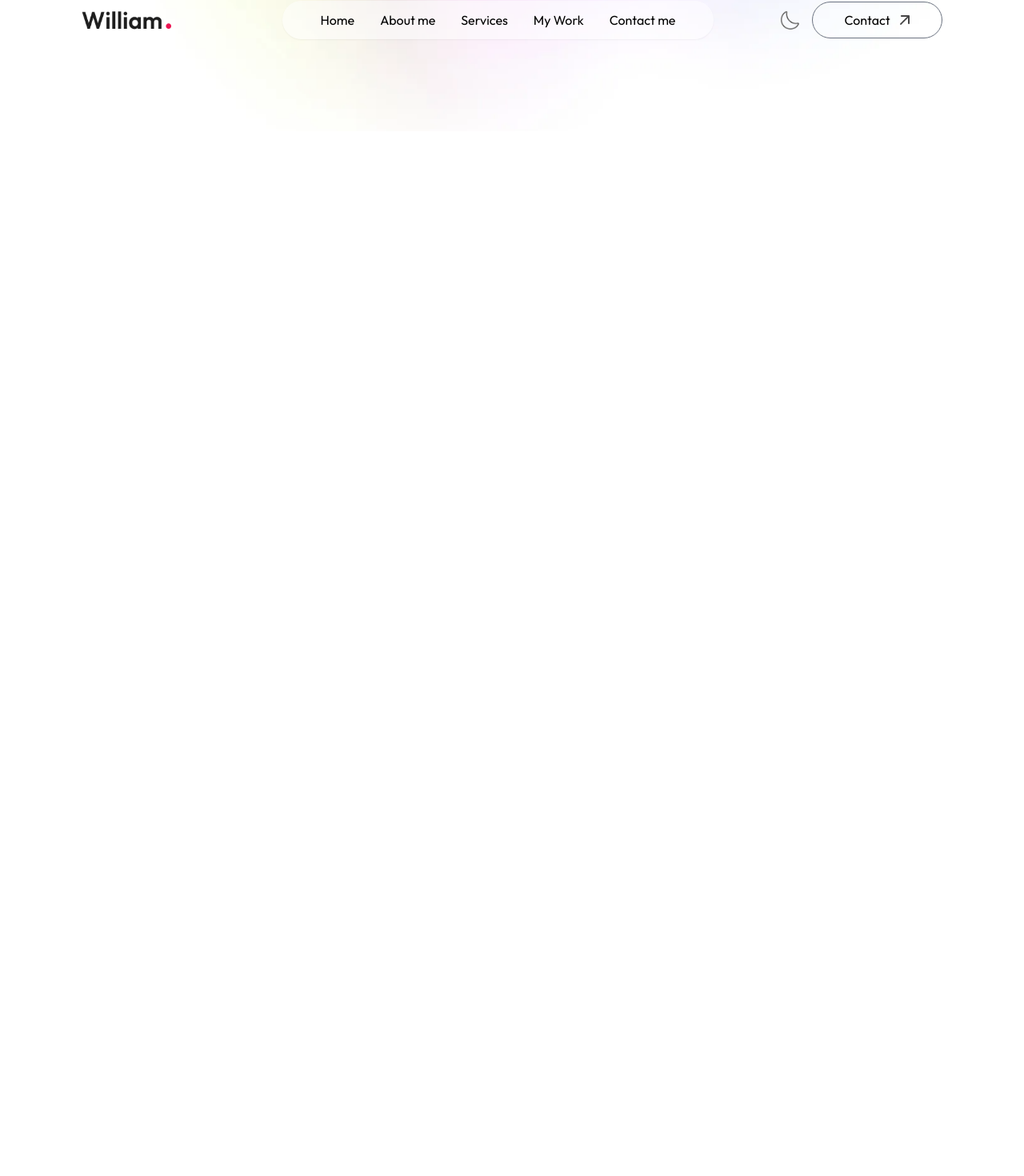
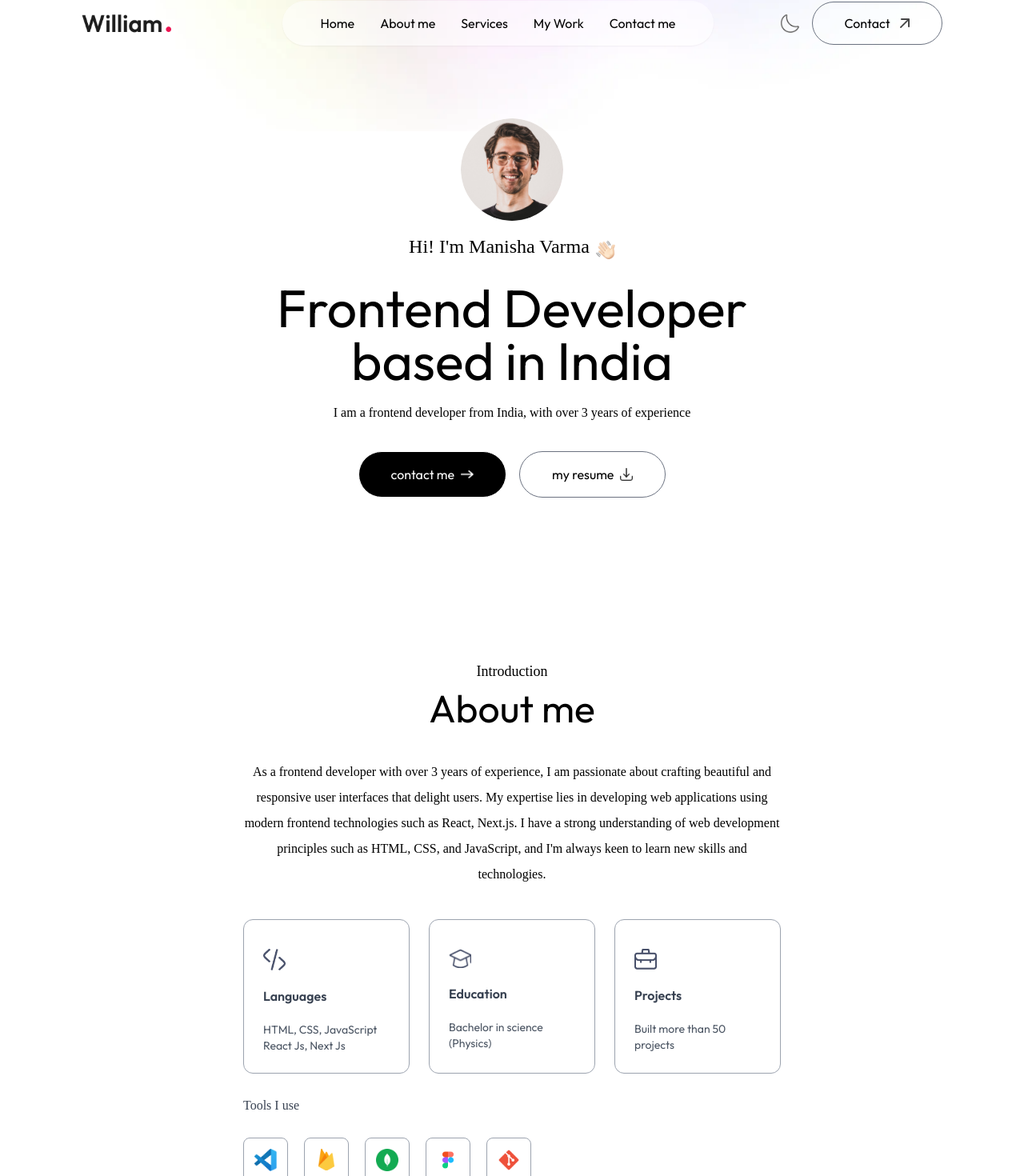
Before and after one commit to manishaV-dev/my-portfolio, a Next.js app: page / in a window 1280 px wide. Shown: the part 15-1485 px from the top of the page at 80% size. Before the commit the page ends 800 px from the top, so only its background shows below. Built offline with nearby package versions, Linux system fonts and the light colour scheme; a web font is replaced by a local one.

Commit message:
create about and hero section

```diff
--- /dev/null
+++ b/app/components/About.jsx
@@ -0,0 +1,52 @@
+import { infoList, toolsData } from "@/assets/assets";
+import Image from "next/image";
+import React from "react";
+
+const About = () => {
+  return (
+    <div id="aboutme" className="w-full px-[12%] py-10 scroll-mt-20">
+      <h4 className="text-center mb-2 text-lg font-Ovo">Introduction</h4>
+      <h2 className="text-center text-5xl font-ovo">About me</h2>
+
+      <div className="flex items-center justify-center w-full my-10">
+        <div>
+          <p className="mb-10 max-w-2xl font-Ovo text-center">
+            As a frontend developer with over 3 years of experience, I am
+            passionate about crafting beautiful and responsive user interfaces
+            that delight users. My expertise lies in developing web applications
+            using modern frontend technologies such as React, Next.js. I have a
+            strong understanding of web development principles such as HTML,
+            CSS, and JavaScript, and I'm always keen to learn new skills and
+            technologies.
+          </p>
+          <ul className="grid grid-cols-1 sm:grid-cols-3 gap-6 max-w-2xl">
+            {infoList.map(({ icon, iconDark, title, description }, index) => (
+              <li
+                key={index}
+                className="border-[0.5px] border-gray-400 rounded-xl cursor-pointer p-6 hover:bg-lightHover hover:-translate-y-1  duration-500 hover:shadow-black"
+              >
+                <Image src={icon} alt={title} className="w-7 mt-3" />
+                <h3 className="my-4 font-semibold text-gray-700">{title}</h3>
+                <p className="text-gray-600 text-sm">{description}</p>
+              </li>
+            ))}
+          </ul>
+
+          <h4 className="my-6 text-gray-700 font-Ovo">Tools I use</h4>
+          <ul className="flex items-center gap-3 sm:gap-5">
+            {toolsData.map((tool, index) => (
+              <li
+                key={index}
+                className="flex items-center justify-center w-12 sm:w-14 aspect-square border border-gray-400 rounded-lg cursor-pointer hover:-translate-y-1 duration-500"
+              >
+                <Image src={tool} alt="tool" className="w-5 sm:w-7" />
+              </li>
+            ))}
+          </ul>
+        </div>
+      </div>
+    </div>
+  );
+};
+
+export default About;
--- /dev/null
+++ b/app/components/Hero.jsx
@@ -0,0 +1,49 @@
+import { assets } from "@/assets/assets";
+import Image from "next/image";
+import React from "react";
+
+const Hero = () => {
+  return (
+    <div className="w-11/12 max-w-3xl text-center mx-auto h-screen flex flex-col items-center justify-center gap-4">
+      <div>
+        <Image
+          src={assets.profile_img}
+          alt="profile-image"
+          className="rounded-full w-32"
+        />
+      </div>
+      <h3 className="flex items-end gap-2 text-xl md:text-2xl mb-3 font-Ovo">
+        Hi! I'm Manisha Varma
+        <Image src={assets.hand_icon} alt="hand" className="w-6" />
+      </h3>
+
+      <h1 className="text-3xl sm:text-6xl lg:text-[66px] ">
+        Frontend Developer based in India
+      </h1>
+      <p className="max-w-2xl mx-auto font-Ovo">
+        I am a frontend developer from India, with over 3 years of experience
+      </p>
+
+      <div className="flex flex-col sm:flex-row items-center gap-4 mt-4">
+        <a
+          href="#contact"
+          className="px-10 py-3 border border-white rounded-full bg-black text-white flex items-center gap-2"
+        >
+          contact me
+          <Image src={assets.right_arrow_white} alt="" className="w-4" />
+        </a>
+
+        <a
+          href="/Frontend-Manisha-Varma-CV.pdf"
+          download
+          className="px-10 py-3 border rounded-full border-gray-500 flex items-center gap-2"
+        >
+          my resume
+          <Image src={assets.download_icon} alt="" className="w-4" />
+        </a>
+      </div>
+    </div>
+  );
+};
+
+export default Hero;
--- a/app/layout.js
+++ b/app/layout.js
@@ -18,8 +18,10 @@ export const metadata = {
 
 export default function RootLayout({ children }) {
   return (
-    <html lang="en">
-      <body className={`${outfit.className} ${ovo.className} antialiased`}>
+    <html lang="en" className="scroll-smooth">
+      <body
+        className={`${outfit.className} ${ovo.className} antialiased leading-8 overflow-x-hidden`}
+      >
         {children}
       </body>
     </html>
--- a/app/page.js
+++ b/app/page.js
@@ -1,10 +1,14 @@
 "use client"
+import About from "./components/About";
+import Hero from "./components/Hero";
 import Navbar from "./components/Navbar";
 
 export default function Home() {
   return (
     <>
       <Navbar />
+      <Hero />
+      <About />
     </>
   );
 }
--- a/assets/assets.js
+++ b/assets/assets.js
@@ -1,40 +1,40 @@
-import user_image from './user-image.png';
-import code_icon from './code-icon.png';
-import code_icon_dark from './code-icon-dark.png';
-import edu_icon from './edu-icon.png';
-import edu_icon_dark from './edu-icon-dark.png';
-import project_icon from './project-icon.png';
-import project_icon_dark from './project-icon-dark.png';
-import vscode from './vscode.png';
-import firebase from './firebase.png';
-import figma from './figma.png';
-import git from './git.png';
-import mongodb from './mongodb.png';
-import right_arrow_white from './right-arrow-white.png';
-import logo from './logo.png';
-import logo_dark from './logo_dark.png';
-import mail_icon from './mail_icon.png';
-import mail_icon_dark from './mail_icon_dark.png';
-import profile_img from './profile-img.png';
-import download_icon from './download-icon.png';
-import hand_icon from './hand-icon.png';
-import header_bg_color from './header-bg-color.png';
-import moon_icon from './moon_icon.png';
-import sun_icon from './sun_icon.png';
-import arrow_icon from './arrow-icon.png';
-import arrow_icon_dark from './arrow-icon-dark.png';
-import menu_black from './menu-black.png';
-import menu_white from './menu-white.png';
-import close_black from './close-black.png';
-import close_white from './close-white.png';
-import web_icon from './web-icon.png';
-import mobile_icon from './mobile-icon.png';
-import ui_icon from './ui-icon.png';
-import graphics_icon from './graphics-icon.png';
-import right_arrow from './right-arrow.png';
-import send_icon from './send-icon.png';
-import right_arrow_bold from './right-arrow-bold.png';
-import right_arrow_bold_dark from './right-arrow-bold-dark.png';
+import user_image from "./user-image.png";
+import code_icon from "./code-icon.png";
+import code_icon_dark from "./code-icon-dark.png";
+import edu_icon from "./edu-icon.png";
+import edu_icon_dark from "./edu-icon-dark.png";
+import project_icon from "./project-icon.png";
+import project_icon_dark from "./project-icon-dark.png";
+import vscode from "./vscode.png";
+import firebase from "./firebase.png";
+import figma from "./figma.png";
+import git from "./git.png";
+import mongodb from "./mongodb.png";
+import right_arrow_white from "./right-arrow-white.png";
+import logo from "./logo.png";
+import logo_dark from "./logo_dark.png";
+import mail_icon from "./mail_icon.png";
+import mail_icon_dark from "./mail_icon_dark.png";
+import profile_img from "./profile-img.png";
+import download_icon from "./download-icon.png";
+import hand_icon from "./hand-icon.png";
+import header_bg_color from "./header-bg-color.png";
+import moon_icon from "./moon_icon.png";
+import sun_icon from "./sun_icon.png";
+import arrow_icon from "./arrow-icon.png";
+import arrow_icon_dark from "./arrow-icon-dark.png";
+import menu_black from "./menu-black.png";
+import menu_white from "./menu-white.png";
+import close_black from "./close-black.png";
+import close_white from "./close-white.png";
+import web_icon from "./web-icon.png";
+import mobile_icon from "./mobile-icon.png";
+import ui_icon from "./ui-icon.png";
+import graphics_icon from "./graphics-icon.png";
+import right_arrow from "./right-arrow.png";
+import send_icon from "./send-icon.png";
+import right_arrow_bold from "./right-arrow-bold.png";
+import right_arrow_bold_dark from "./right-arrow-bold-dark.png";
 
 export const assets = {
   user_image,
@@ -73,45 +73,86 @@ export const assets = {
   right_arrow,
   send_icon,
   right_arrow_bold,
-    right_arrow_bold_dark
+  right_arrow_bold_dark,
 };
 
 export const workData = [
   {
-        title: 'Frontend project',
-        description: 'Web Design',
-        bgImage: '/work-1.png',
+    title: "Frontend project",
+    description: "Web Design",
+    bgImage: "/work-1.png",
   },
   {
-        title: 'Geo based app',
-        description: 'Mobile App',
-        bgImage: '/work-2.png',
+    title: "Geo based app",
+    description: "Mobile App",
+    bgImage: "/work-2.png",
   },
   {
-        title: 'Photography site',
-        description: 'Web Design',
-        bgImage: '/work-3.png',
+    title: "Photography site",
+    description: "Web Design",
+    bgImage: "/work-3.png",
   },
   {
-        title: 'UI/UX designing',
-        description: 'UI/UX Design',
-        bgImage: '/work-4.png',
+    title: "UI/UX designing",
+    description: "UI/UX Design",
+    bgImage: "/work-4.png",
   },
-]
+];
 
 export const serviceData = [
-    { icon: assets.web_icon, title: 'Web design', description: 'Web development is the process of building, programming...', link: '' },
-    { icon: assets.mobile_icon, title: 'Mobile app', description: 'Mobile app development involves creating software for mobile devices...', link: '' },
-    { icon: assets.ui_icon, title: 'UI/UX design', description: 'UI/UX design focuses on creating a seamless user experience...', link: '' },
-    { icon: assets.graphics_icon, title: 'Graphics design', description: 'Creative design solutions to enhance visual communication...', link: '' },
-]
+  {
+    icon: assets.web_icon,
+    title: "Web design",
+    description: "Web development is the process of building, programming...",
+    link: "",
+  },
+  {
+    icon: assets.mobile_icon,
+    title: "Mobile app",
+    description:
+      "Mobile app development involves creating software for mobile devices...",
+    link: "",
+  },
+  {
+    icon: assets.ui_icon,
+    title: "UI/UX design",
+    description:
+      "UI/UX design focuses on creating a seamless user experience...",
+    link: "",
+  },
+  {
+    icon: assets.graphics_icon,
+    title: "Graphics design",
+    description: "Creative design solutions to enhance visual communication...",
+    link: "",
+  },
+];
 
 export const infoList = [
-    { icon: assets.code_icon, iconDark: assets.code_icon_dark, title: 'Languages', description: 'HTML, CSS, JavaScript React Js, Next Js' },
-    { icon: assets.edu_icon, iconDark: assets.edu_icon_dark, title: 'Education', description: 'B.Tech in Computer Science' },
-    { icon: assets.project_icon, iconDark: assets.project_icon_dark, title: 'Projects', description: 'Built more than 5 projects' }
+  {
+    icon: assets.code_icon,
+    iconDark: assets.code_icon_dark,
+    title: "Languages",
+    description: "HTML, CSS, JavaScript React Js, Next Js",
+  },
+  {
+    icon: assets.edu_icon,
+    iconDark: assets.edu_icon_dark,
+    title: "Education",
+    description: "Bachelor in science (Physics)",
+  },
+  {
+    icon: assets.project_icon,
+    iconDark: assets.project_icon_dark,
+    title: "Projects",
+    description: "Built more than 50 projects",
+  },
 ];
 
 export const toolsData = [
-    assets.vscode, assets.firebase, assets.mongodb, assets.figma, assets.git
+  assets.vscode,
+  assets.firebase,
+  assets.mongodb,
+  assets.figma,
+  assets.git,
 ];
--- a/tailwind.config.mjs
+++ b/tailwind.config.mjs
@@ -16,6 +16,10 @@ export default {
         Outfit: ["Outfit", "sans-serif"],
         Ovo: ["Ovo", "serif"],
       },
+      boxShadow:{
+        'black' : '4px 4px 0px #000',
+        'white' : '4px 4px 0px #fff',
+      }
     },
   },
   plugins: [],
```
Also changed, not shown: 1 other file (tests, documents, lock files or other folders). Lines whose indentation alone changed are shown as unchanged.
